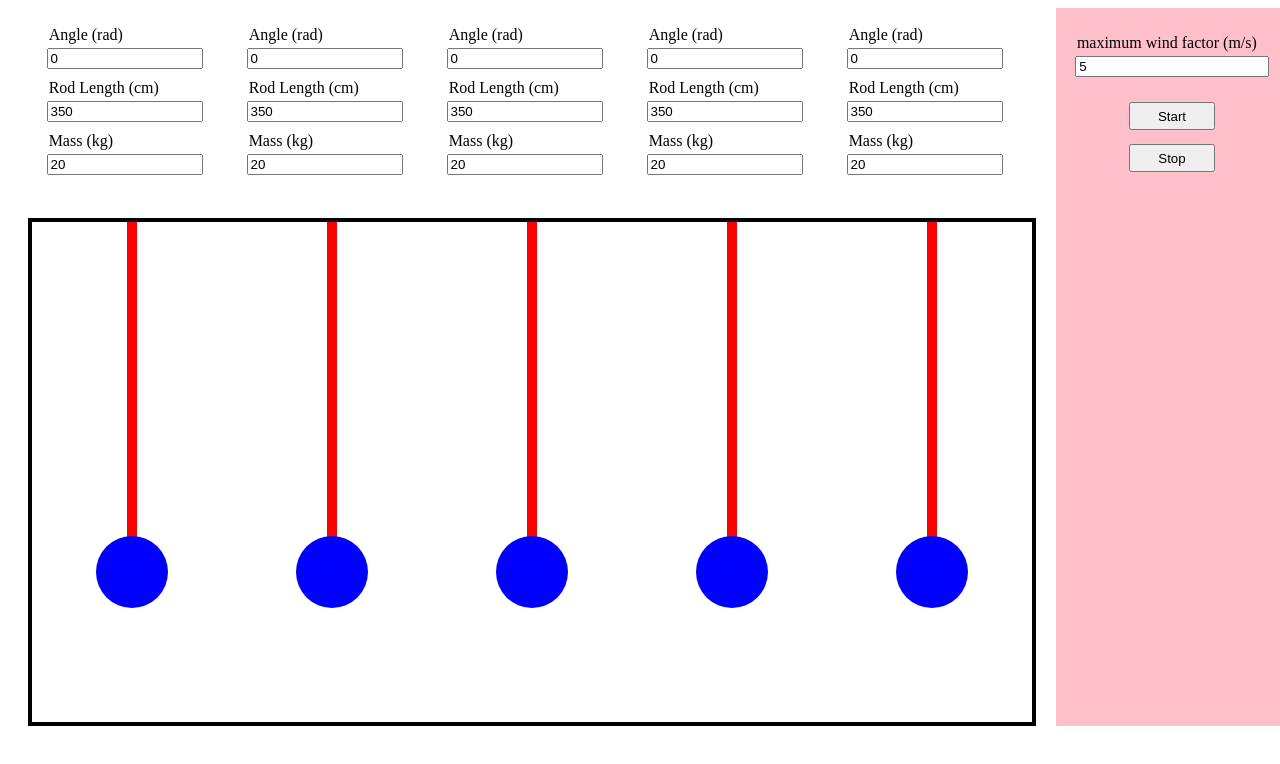
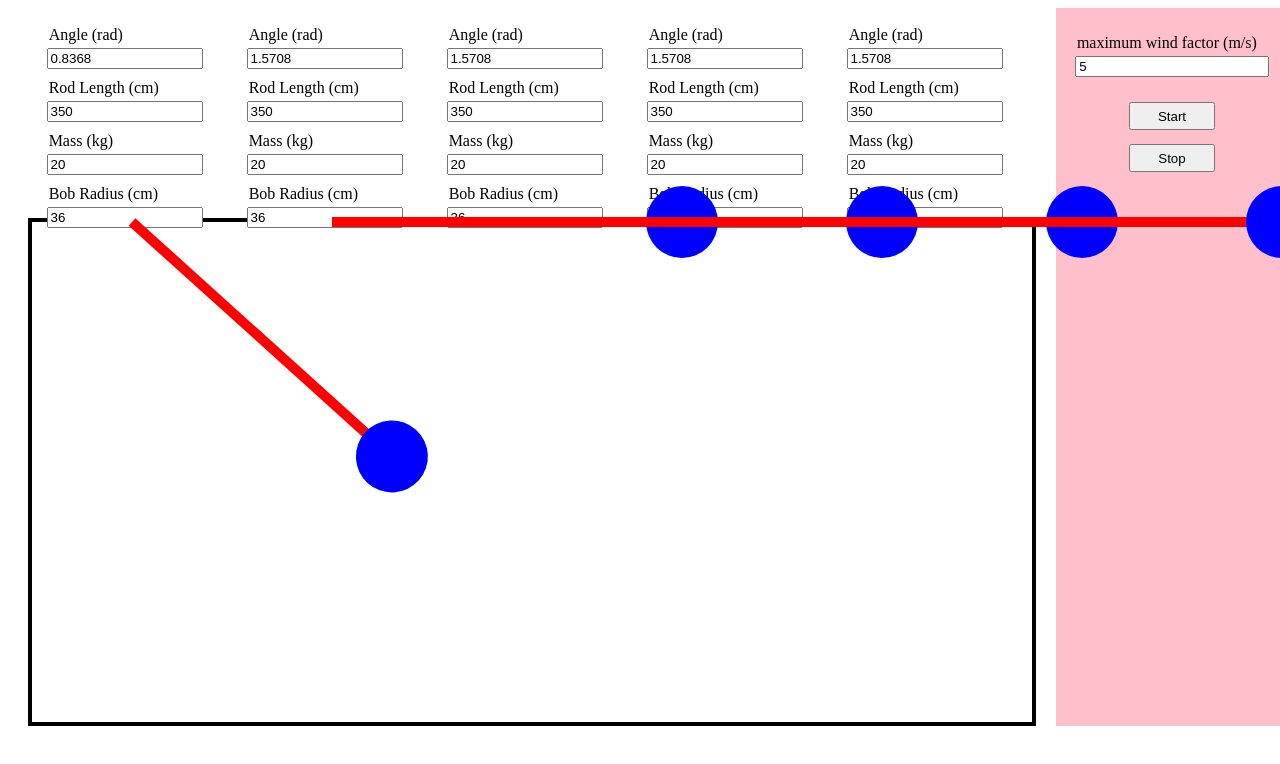
Before and after one commit to lcharbon/vention-pendulum, a website built with webpack: page client/dist/index.html in a window 1280 px wide. Shown: the top 764 px of the page. Built offline with nearby package versions, Linux system fonts and the light colour scheme.

Commit message:
Pendulum implemented in frontend.

```diff
--- a/client/src/index.js
+++ b/client/src/index.js
@@ -37,6 +37,8 @@ function init() {
     // Compute pivot coordinates after all pendulums are rendered.
     Object.values(pendulums).forEach((pendulum)=> pendulum.computePivotDOMCoordinates());
 
+    Object.values(pendulums)[0].start();
+
 
 }
 
--- a/models/Pendulum.js
+++ b/models/Pendulum.js
@@ -4,19 +4,91 @@ import textStrings from "../textStrings.json";
 class Pendulum {
     static cradleDOM;
 
-    angle = 0;
+    angle = 1;
     dragging = false;
     pivotX = 0;
     pivotY = 0;
+    fps = 5;
+    length = 0;
+    gravity = 9.81;
+    angularVelocity = 0 // Angle per unit time.
+    angularAcceleration = 0
+    mass = 0;
+
+    dragCoefficient = 0.42; // Standard for hemisphere.
+
+    airDensity = 1.225; // Standard sea level.
+    windSpeed = 2.5;
 
     constructor(opt={}) {
         this.id = opt.pendulumId;
     }
 
-    setAngle(angle=0) {
+    bobCordinates() {
+        let x = this.length/100 * Math.sin(this.angle) + pivotX;
+        let y = this.length/100 * Math.cos(this.angle);
+
+        return {x, y};
+    }
+
+    calcAirVelocity() {
+        let startX = this.length/100 * Math.sin(this.angle);
+        let endX = this.length/100 * Math.sin(this.angle + this.angularVelocity);
+
+        let startY = this.length/100 * Math.cos(this.angle);
+        let endY = this.length/100 * Math.cos(this.angle + this.angularVelocity);
+
+        let xWind = endX - startX + this.windSpeed;
+        let yWind = endY - startY;
+
+        let speed = Math.sqrt(Math.pow(xWind, 2) + Math.pow(yWind, 2));
+        let angle = Math.PI - Math.atan(xWind / yWind);
+
+        return {speed, angle};
+    }
+
+    calcDragAngularAcceleration() {
+        let airVelocity = this.calcAirVelocity();
+        let bobProjectedArea = Math.PI * Math.pow(this.bobRadius/100, 2);
+        let dragForce =  this.dragCoefficient * ((this.airDensity * Math.pow(airVelocity.speed,2))/2) * bobProjectedArea;
+        let dragAcceleration = dragForce/this.mass;
+        let dragAccelerationAngle = -(Math.PI - airVelocity.angle);
+
+        return dragAcceleration * Math.cos(dragAccelerationAngle)
+    }
+
+    calcPontentialAngularAcceleration() {
+        return -1 * (this.gravity/(this.length/100)) * Math.sin(this.angle);
+    }
+
+    refresh() {
+        let angle = 0;
+
+        this.angularAcceleration = this.calcPontentialAngularAcceleration() - this.calcDragAngularAcceleration();
+        this.angularVelocity += this.angularAcceleration/this.fps;
+
+        console.log("angularAcceleration: " + this.angularAcceleration);
+        this.calcDragAngularAcceleration();
+
+        angle = this.angle + this.angularVelocity/ this.fps;
+
+        // Correct for sampling errors in acceleration;
+        if (angle > Math.PI/2) angle =  Math.PI/2;
+        if (angle < -Math.PI/2) angle = -Math.PI/2;
+
+        this.setAngle(angle);
+    }
+
+    start() {
+        console.log("starting")
+        setInterval(this.refresh.bind(this), 1000/this.fps);
+    }
+
+    setAngle(angle=Math.PI/2) {
         let rodAngle = -angle;
 
         if (angle > Math.PI/2 ||  angle < -Math.PI/2) {
+            console.log(angle);
             alert(textStrings["9"]);
             return;
         }
@@ -35,6 +107,7 @@ class Pendulum {
             return;
         }
 
+        this.length = length;
         this.lengthControl.setValue(length);
         this.pendulumDOM.style.height = length+"px";
         this.giudeDOM.style.height = length + bobHeight/2 + "px";
@@ -42,7 +115,21 @@ class Pendulum {
     }
 
     setMass(mass=20) {
+        this.mass = mass;
         this.massControl.setValue(mass);
+    }
+
+    setBobRadius(radius=36) {
+        if (radius > 75 || radius <= 0) {
+            alert(textStrings["11"]);
+            return;
+        }
+
+        this.bobDOM.style.width = 2 * radius + "px";
+        this.bobDOM.style.height = 2 * radius + "px";
+
+        this.bobRadius = radius;
+        this.bobRadiusControl.setValue(radius);
     }
 
     #bobDragHandler() {
@@ -95,12 +182,18 @@ class Pendulum {
             onChange: this.setLength.bind(this)
         });;
 
+        this.bobRadiusControl = new InputControl({
+            label: textStrings["10"],
+            onChange: this.setBobRadius.bind(this)
+        });;
+
         this.pendulumControlsDOM = document.createElement("div");
         this.pendulumControlsDOM.classList.add("pendulum-controls");
 
         this.pendulumControlsDOM.appendChild(this.angleControl.render());
         this.pendulumControlsDOM.appendChild(this.lengthControl.render());
         this.pendulumControlsDOM.appendChild(this.massControl.render());
+        this.pendulumControlsDOM.appendChild(this.bobRadiusControl.render());
 
         return this.pendulumControlsDOM;
     }
@@ -143,6 +236,8 @@ class Pendulum {
         this.setAngle();
         this.setLength();
         this.setMass();
+        this.setBobRadius();
+
         this.constructor.cradleDOM.appendChild(this.mainDOM);
 
         return this.mainDOM;
--- a/textStrings.json
+++ b/textStrings.json
@@ -7,5 +7,7 @@
     "6": "Reset",
     "7": "maximum wind factor (m/s)",
     "8": "Rod is too long.",
-    "9": "Invalid angle."
+    "9": "Invalid angle.",
+    "10": "Bob Radius (cm)",
+    "11": "Out of range."
 }
```
Also changed, not shown: client/dist/index.html.
